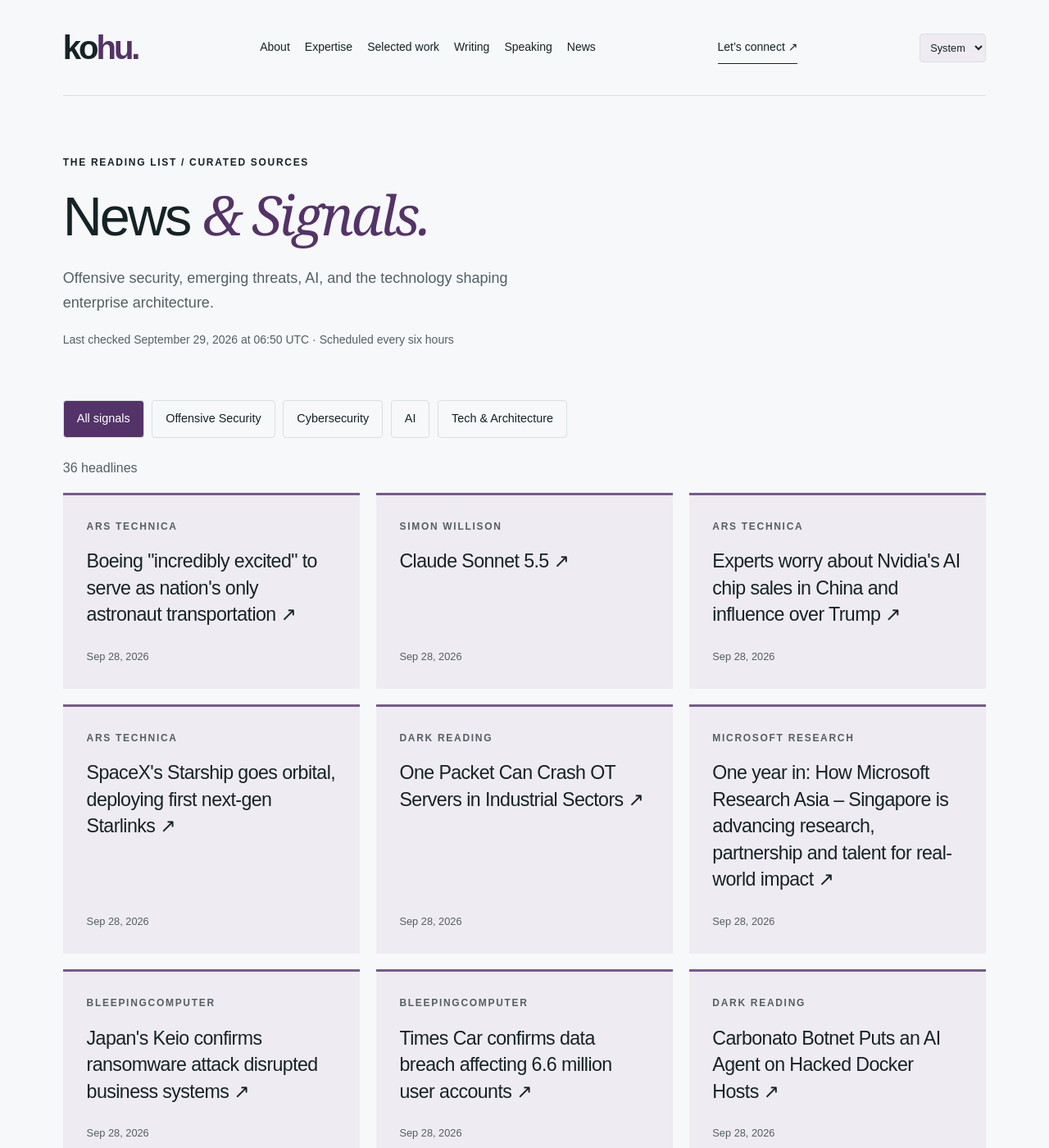
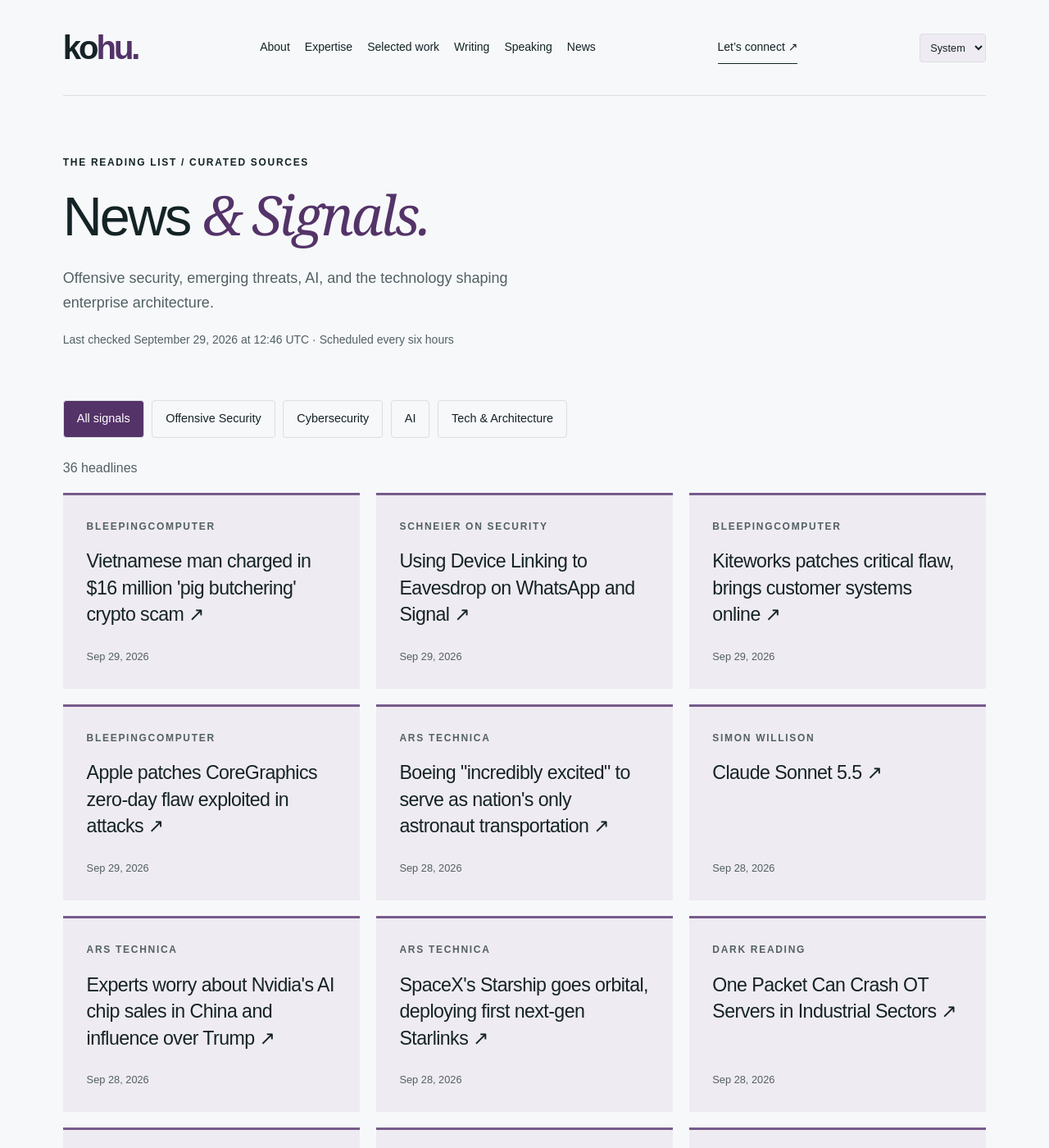
Before and after one commit to hntk/hntk.github.io, a Jekyll site: the page built from news/index.html, in a window 1280 px wide and 1400 px high. Shown: the whole window at 82% size. Built offline with Jekyll 4.4.1, drawn with Linux system fonts in a browser that asks for light colours; part of the change alters nothing that is shown; some of the changed text lies outside the part shown.

Commit message:
Refresh News and Signals

```diff
--- a/_data/news.json
+++ b/_data/news.json
@@ -1,6 +1,38 @@
 {
-  "updated": "2026-09-29T06:50:45.869862+00:00",
+  "updated": "2026-09-29T12:46:52.779241+00:00",
   "items": [
+    {
+      "title": "Vietnamese man charged in $16 million 'pig butchering' crypto scam",
+      "url": "https://www.bleepingcomputer.com/news/security/vietnamese-man-charged-in-16-million-pig-butchering-crypto-scam/",
+      "published": "2026-09-29T11:41:53+00:00",
+      "source": "BleepingComputer",
+      "source_id": "bleepingcomputer",
+      "category": "cybersecurity"
+    },
+    {
+      "title": "Using Device Linking to Eavesdrop on WhatsApp and Signal",
+      "url": "https://www.schneier.com/blog/archives/2026/09/using-device-linking-to-eavesdrop-on-whatsapp-and-signal.html",
+      "published": "2026-09-29T11:02:19+00:00",
+      "source": "Schneier on Security",
+      "source_id": "schneier",
+      "category": "cybersecurity"
+    },
+    {
+      "title": "Kiteworks patches critical flaw, brings customer systems online",
+      "url": "https://www.bleepingcomputer.com/news/security/kiteworks-lifts-shutdown-warning-after-patching-critical-flaw/",
+      "published": "2026-09-29T09:04:06+00:00",
+      "source": "BleepingComputer",
+      "source_id": "bleepingcomputer",
+      "category": "cybersecurity"
+    },
+    {
+      "title": "Apple patches CoreGraphics zero-day flaw exploited in attacks",
+      "url": "https://www.bleepingcomputer.com/news/security/apple-patches-coregraphics-zero-day-flaw-exploited-in-attacks/",
+      "published": "2026-09-29T07:33:12+00:00",
+      "source": "BleepingComputer",
+      "source_id": "bleepingcomputer",
+      "category": "cybersecurity"
+    },
     {
       "title": "Boeing \"incredibly excited\" to serve as nation's only astronaut transportation",
       "url": "https://arstechnica.com/space/2026/09/boeing-incredibly-excited-to-serve-as-nations-only-astronaut-transportation/",
@@ -50,35 +82,11 @@
       "category": "ai"
     },
     {
-      "title": "Japan's Keio confirms ransomware attack disrupted business systems",
-      "url": "https://www.bleepingcomputer.com/news/security/japans-keio-confirms-ransomware-attack-disrupted-business-systems/",
-      "published": "2026-09-28T20:56:47+00:00",
-      "source": "BleepingComputer",
-      "source_id": "bleepingcomputer",
-      "category": "cybersecurity"
-    },
-    {
-      "title": "Times Car confirms data breach affecting 6.6 million user accounts",
-      "url": "https://www.bleepingcomputer.com/news/security/times-car-confirms-data-breach-affecting-66-million-user-accounts/",
-      "published": "2026-09-28T20:31:16+00:00",
-      "source": "BleepingComputer",
-      "source_id": "bleepingcomputer",
-      "category": "cybersecurity"
-    },
-    {
       "title": "Carbonato Botnet Puts an AI Agent on Hacked Docker Hosts",
       "url": "https://www.darkreading.com/identity-access-management-security/carbonato-botnet-ai-agent-hacked-docker-hosts",
       "published": "2026-09-28T20:23:58+00:00",
       "source": "Dark Reading",
       "source_id": "dark-reading",
-      "category": "cybersecurity"
-    },
-    {
-      "title": "Dutch police confirm arrest in ShinyHunters hacking investigation",
-      "url": "https://www.bleepingcomputer.com/news/security/dutch-police-confirm-arrest-in-shinyhunters-hacking-investigation/",
-      "published": "2026-09-28T19:49:10+00:00",
-      "source": "BleepingComputer",
-      "source_id": "bleepingcomputer",
       "category": "cybersecurity"
     },
     {
@@ -98,17 +106,17 @@
       "category": "cybersecurity"
     },
     {
-      "title": "Next.js applications, powered by Vite: introducing Vinext 1.0",
-      "url": "https://blog.cloudflare.com/vinext-nextjs-on-vite/",
-      "published": "2026-09-28T14:51:57+00:00",
+      "title": "Introducing cf: the agentic CLI for the entire Cloudflare API",
+      "url": "https://blog.cloudflare.com/cloudflare-cf-cli-launch/",
+      "published": "2026-09-28T15:50:00+00:00",
       "source": "Cloudflare",
       "source_id": "cloudflare",
       "category": "tech-architecture"
     },
     {
-      "title": "Introducing cf: the agentic CLI for the entire Cloudflare API",
-      "url": "https://blog.cloudflare.com/cloudflare-cf-cli-launch/",
-      "published": "2026-09-28T14:50:37+00:00",
+      "title": "Next.js applications, powered by Vite: introducing Vinext 1.0",
+      "url": "https://blog.cloudflare.com/vinext-nextjs-on-vite/",
+      "published": "2026-09-28T14:51:57+00:00",
       "source": "Cloudflare",
       "source_id": "cloudflare",
       "category": "tech-architecture"
@@ -210,14 +218,6 @@
       "category": "ai"
     },
     {
-      "title": "Malicious npm Packages That Evade Defenses",
-      "url": "https://www.schneier.com/blog/archives/2026/09/malicious-npm-packages-that-evade-defenses.html",
-      "published": "2026-09-24T11:07:42+00:00",
-      "source": "Schneier on Security",
-      "source_id": "schneier",
-      "category": "cybersecurity"
-    },
-    {
       "title": "An OpenAI Agent Hacked Australia’s Health Service. Their Government Found Out Months Later",
       "url": "https://www.wired.com/story/openai-agent-hacked-australias-health-service-their-government-found-out-months-later/",
       "published": "2026-09-24T10:46:56+00:00",
@@ -295,79 +295,79 @@
       "id": "ars-technica",
       "name": "Ars Technica",
       "status": "ok",
-      "last_success": "2026-09-29T06:50:45.869862+00:00"
+      "last_success": "2026-09-29T12:46:52.779241+00:00"
     },
     {
       "id": "bleepingcomputer",
       "name": "BleepingComputer",
       "status": "ok",
-      "last_success": "2026-09-29T06:50:45.869862+00:00"
+      "last_success": "2026-09-29T12:46:52.779241+00:00"
     },
     {
       "id": "cloudflare",
       "name": "Cloudflare",
       "status": "ok",
-      "last_success": "2026-09-29T06:50:45.869862+00:00"
+      "last_success": "2026-09-29T12:46:52.779241+00:00"
     },
     {
       "id": "dark-reading",
       "name": "Dark Reading",
       "status": "ok",
-      "last_success": "2026-09-29T06:50:45.869862+00:00"
+      "last_success": "2026-09-29T12:46:52.779241+00:00"
     },
     {
       "id": "hugging-face",
       "name": "Hugging Face",
       "status": "ok",
-      "last_success": "2026-09-29T06:50:45.869862+00:00"
+      "last_success": "2026-09-29T12:46:52.779241+00:00"
     },
     {
       "id": "microsoft-research",
       "name": "Microsoft Research",
       "status": "ok",
-      "last_success": "2026-09-29T06:50:45.869862+00:00"
+      "last_success": "2026-09-29T12:46:52.779241+00:00"
     },
     {
       "id": "nvidia",
       "name": "NVIDIA",
       "status": "ok",
-      "last_success": "2026-09-29T06:50:45.869862+00:00"
+      "last_success": "2026-09-29T12:46:52.779241+00:00"
     },
     {
       "id": "portswigger",
       "name": "PortSwigger Research",
       "status": "ok",
-      "last_success": "2026-09-29T06:50:45.869862+00:00"
+      "last_success": "2026-09-29T12:46:52.779241+00:00"
     },
     {
       "id": "schneier",
       "name": "Schneier on Security",
       "status": "ok",
-      "last_success": "2026-09-29T06:50:45.869862+00:00"
+      "last_success": "2026-09-29T12:46:52.779241+00:00"
     },
     {
       "id": "simon-willison",
       "name": "Simon Willison",
       "status": "ok",
-      "last_success": "2026-09-29T06:50:45.869862+00:00"
+      "last_success": "2026-09-29T12:46:52.779241+00:00"
     },
     {
       "id": "specterops",
       "name": "SpecterOps",
       "status": "ok",
-      "last_success": "2026-09-29T06:50:45.869862+00:00"
+      "last_success": "2026-09-29T12:46:52.779241+00:00"
     },
     {
       "id": "trail-of-bits",
       "name": "Trail of Bits",
       "status": "ok",
-      "last_success": "2026-09-29T06:50:45.869862+00:00"
+      "last_success": "2026-09-29T12:46:52.779241+00:00"
     },
     {
       "id": "wired",
       "name": "WIRED Security",
       "status": "ok",
-      "last_success": "2026-09-29T06:50:45.869862+00:00"
+      "last_success": "2026-09-29T12:46:52.779241+00:00"
     }
   ]
 }
```
